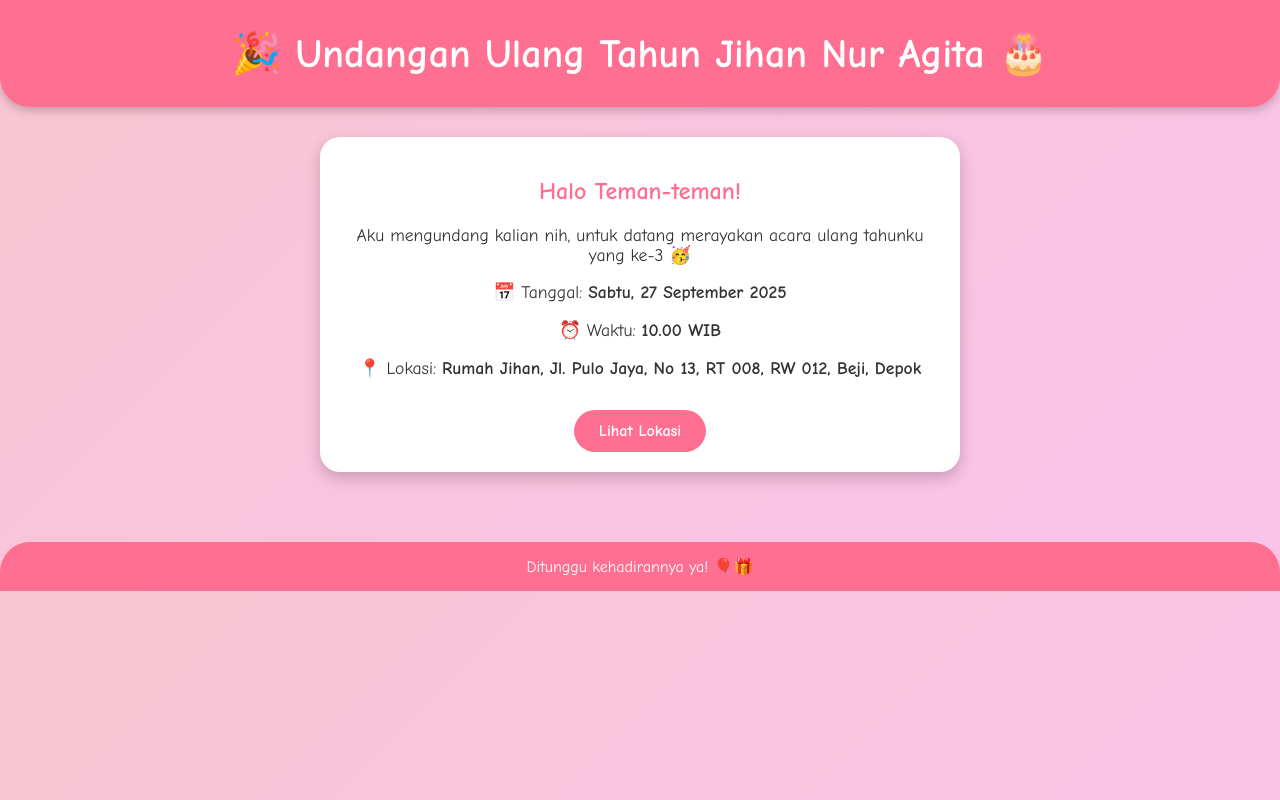
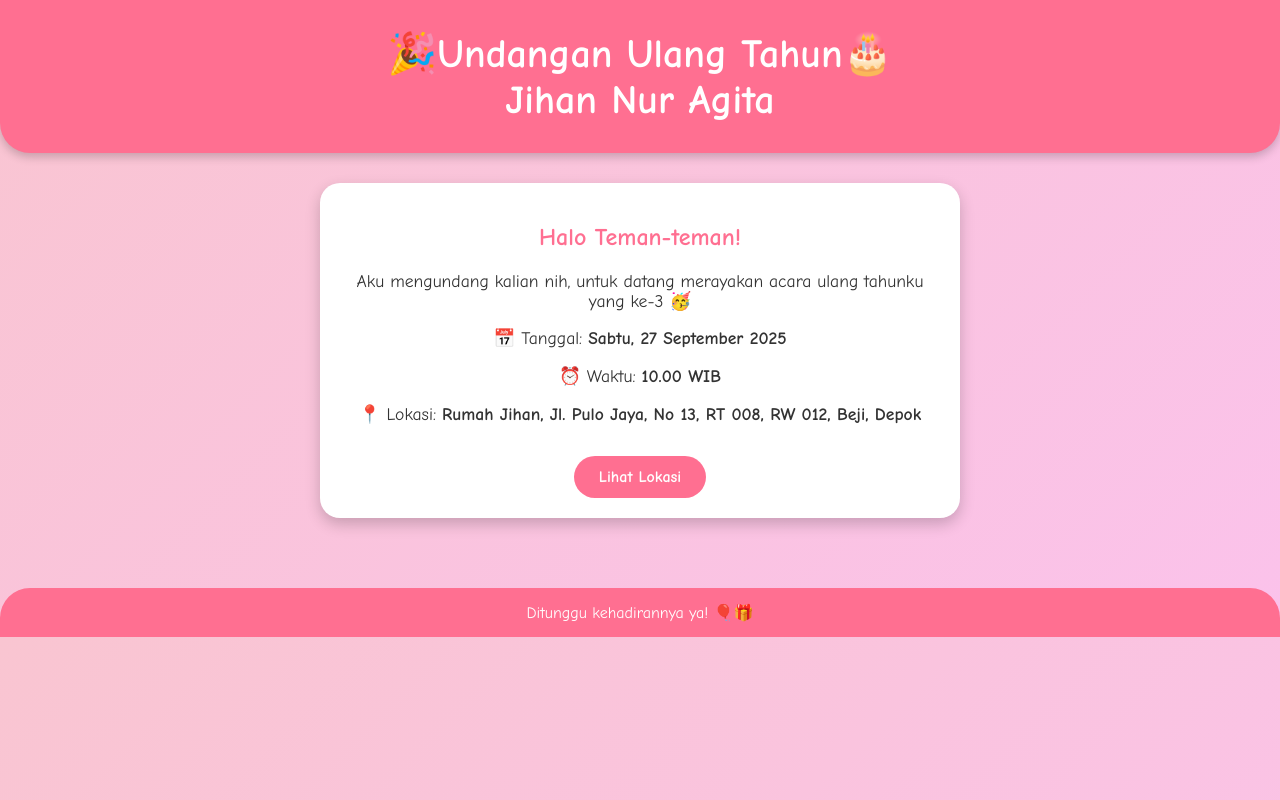
Before and after one commit to rudiismanto/undangan-ulangtahun-jihan, a plain HTML site: page ultah-jihan.html in a window 1280 px wide. Drawn offline with Linux system fonts and the light colour scheme.

Commit message:
Update ultah-jihan.html

```diff
--- a/ultah-jihan.html
+++ b/ultah-jihan.html
@@ -81,7 +81,8 @@
   </audio>
 
   <header>
-    <h1>🎉 Undangan Ulang Tahun Jihan Nur Agita 🎂</h1>
+    <h1>🎉Undangan Ulang Tahun🎂</h1>
+    <h1>Jihan Nur Agita</h1>
   </header>
 
   <div class="content">
```
